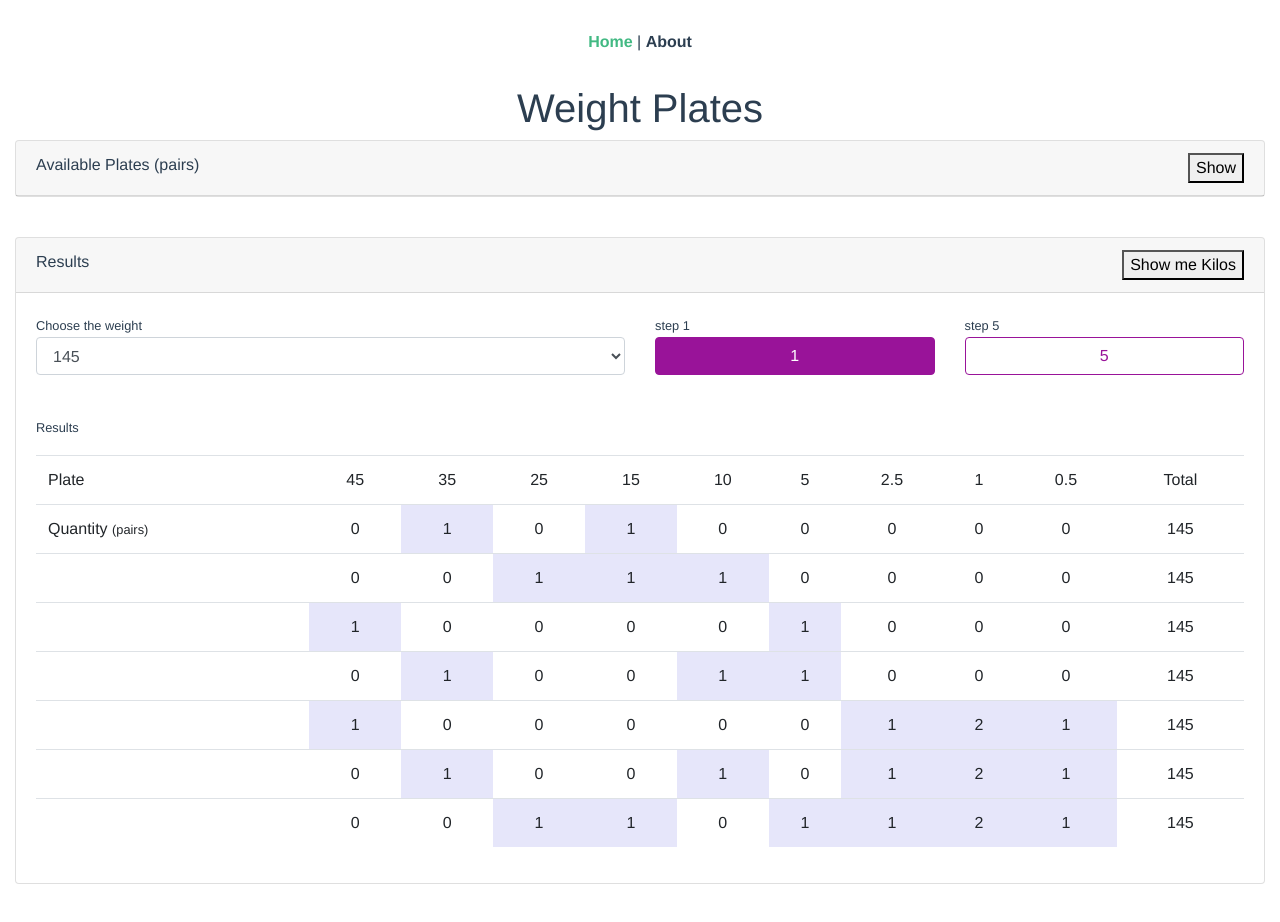
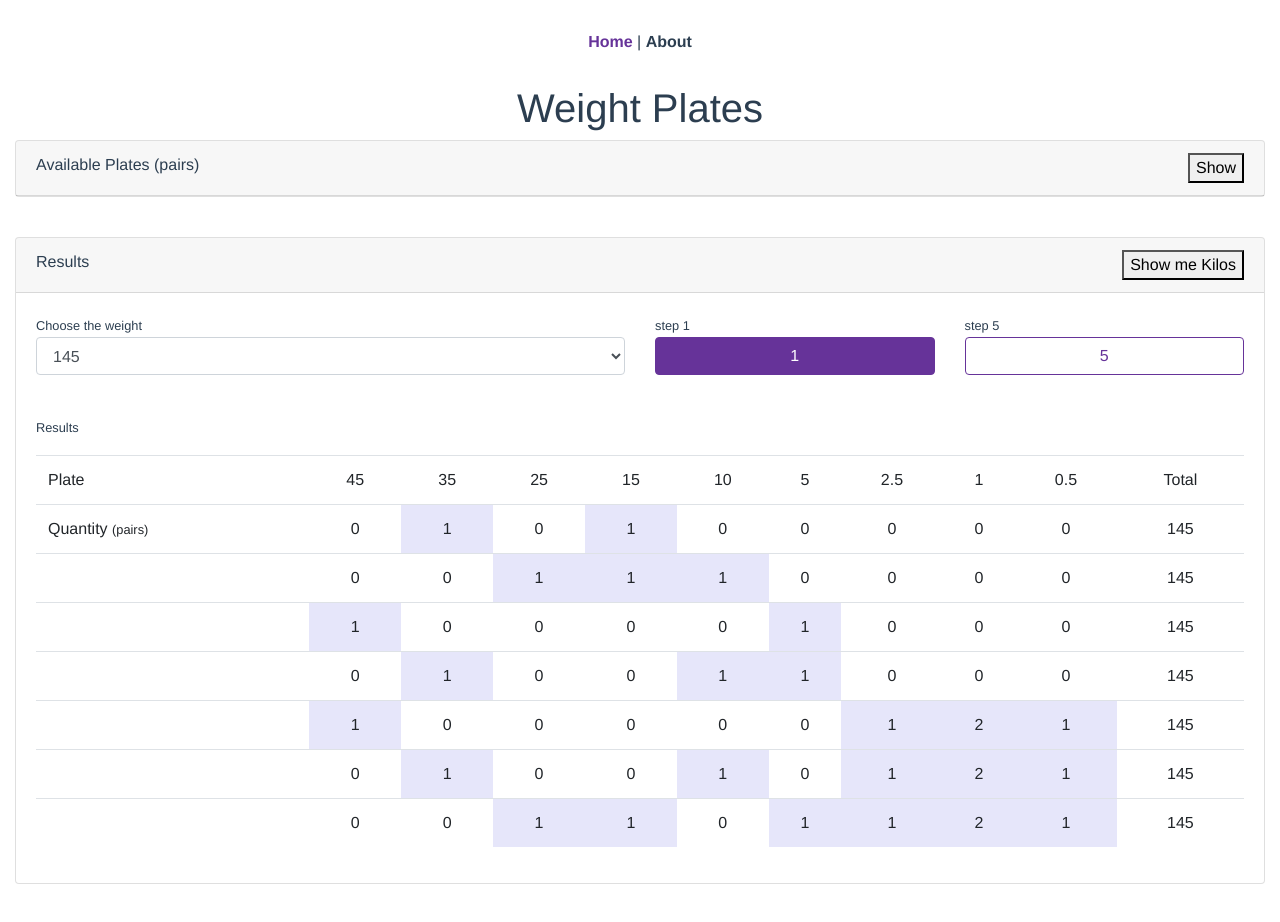
Before and after one commit to ryanrodemoyer/weightplates, a Vue app: page / in a window 1280 px wide. Built offline with nearby package versions, Linux system fonts and the light colour scheme.

Commit message:
improved color scheme with the buttons

```diff
--- a/src/App.vue
+++ b/src/App.vue
@@ -9,6 +9,8 @@
 </template>
 
 <style lang="scss">
+$purple: #663399;
+
 #app {
   font-family: Avenir, Helvetica, Arial, sans-serif;
   -webkit-font-smoothing: antialiased;
@@ -26,7 +28,7 @@
     color: #2c3e50;
 
     &.router-link-exact-active {
-      color: #42b983;
+      color: $purple;
     }
   }
 }
--- a/src/components/Combinations.vue
+++ b/src/components/Combinations.vue
@@ -209,6 +209,8 @@ export default {
 </script>
 
 <style scoped lang="scss">
+$purple: #663399;
+
 .highlight {
   background-color: lavender;
 }
@@ -219,23 +221,23 @@ export default {
 
 .btn-purple {
   color: #fff;
-  background-color: #991399;
-  border-color: #991399;
+  background-color: $purple;
+  border-color: $purple;
 }
 
 .btn-purple:hover {
-  background-color: #811081;
-  border-color: #811081;
+  background-color: darken($color: $purple, $amount: 5);
+  border-color: darken($color: $purple, $amount: 5);
 }
 
 .btn-outline-purple {
-  color: #991399;
-  border-color: #991399;
+  color: $purple;
+  border-color: $purple;
 }
 
 .btn-outline-purple:hover {
   color: #fff;
-  background-color: #991399;
-  border-color: #991399;
+  background-color: $purple;
+  border-color: $purple;
 }
 </style>
--- a/src/components/OptionRow.vue
+++ b/src/components/OptionRow.vue
@@ -8,11 +8,13 @@
         <span>{{ getOptionById(this.id).quantity }}</span>
       </div>
       <div class="col-3">
-        <button class="btn btn-info btn-block" @click="increment()">inc</button>
+        <button class="btn btn-lavender btn-block" @click="increment()">
+          inc
+        </button>
       </div>
       <div class="col-3">
         <button
-          class="btn btn-warning btn-block"
+          class="btn btn-lightblue btn-block"
           @click="decrement()"
           :disabled="getOptionById(this.id).quantity === 0"
         >
@@ -54,4 +56,34 @@ export default {
 };
 </script>
 
-<style scoped lang="scss"></style>
+<style scoped lang="scss">
+$darkamount: 2;
+$darklavender: darken(
+  $color: lavender,
+  $amount: $darkamount
+);
+$darklightblue: darken(
+  $color: lightblue,
+  $amount: $darkamount
+);
+
+.btn-lavender {
+  background-color: lavender;
+  border-color: $darklavender;
+}
+
+.btn-lavender:hover {
+  background-color: $darklavender;
+  border-color: $darklavender;
+}
+
+.btn-lightblue {
+  background-color: lightblue;
+  border-color: $darklightblue;
+}
+
+.btn-lightblue:hover {
+  background-color: $darklightblue;
+  border-color: $darklightblue;
+}
+</style>
```
